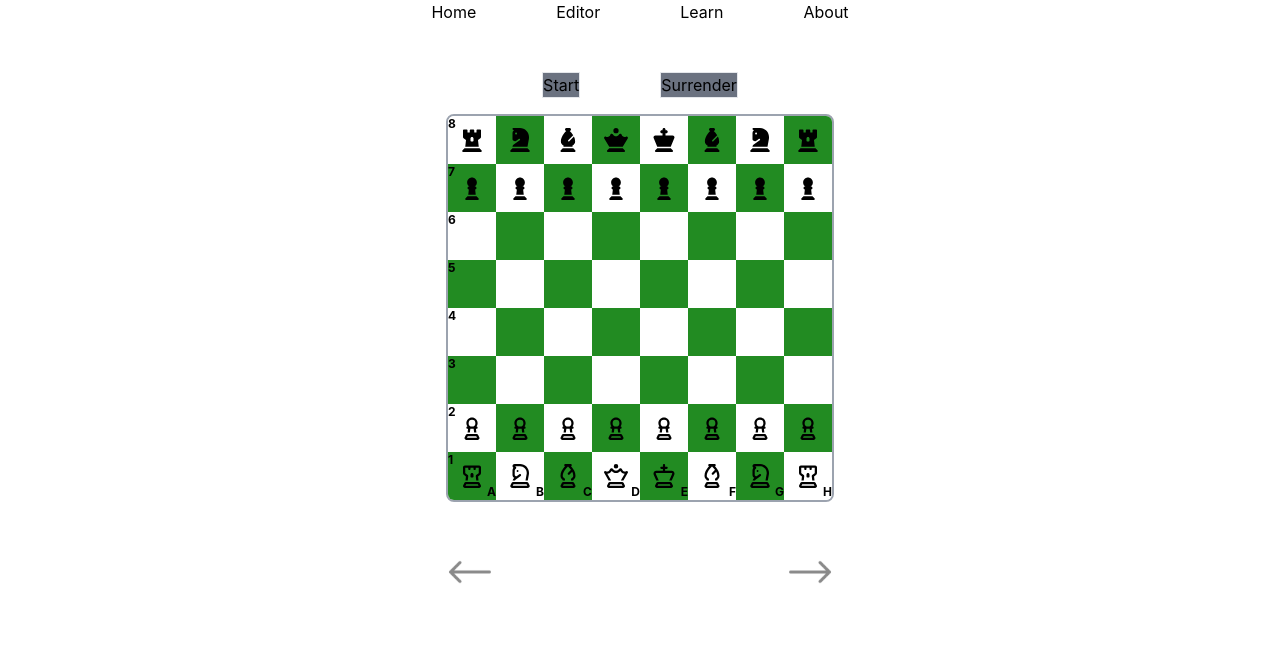
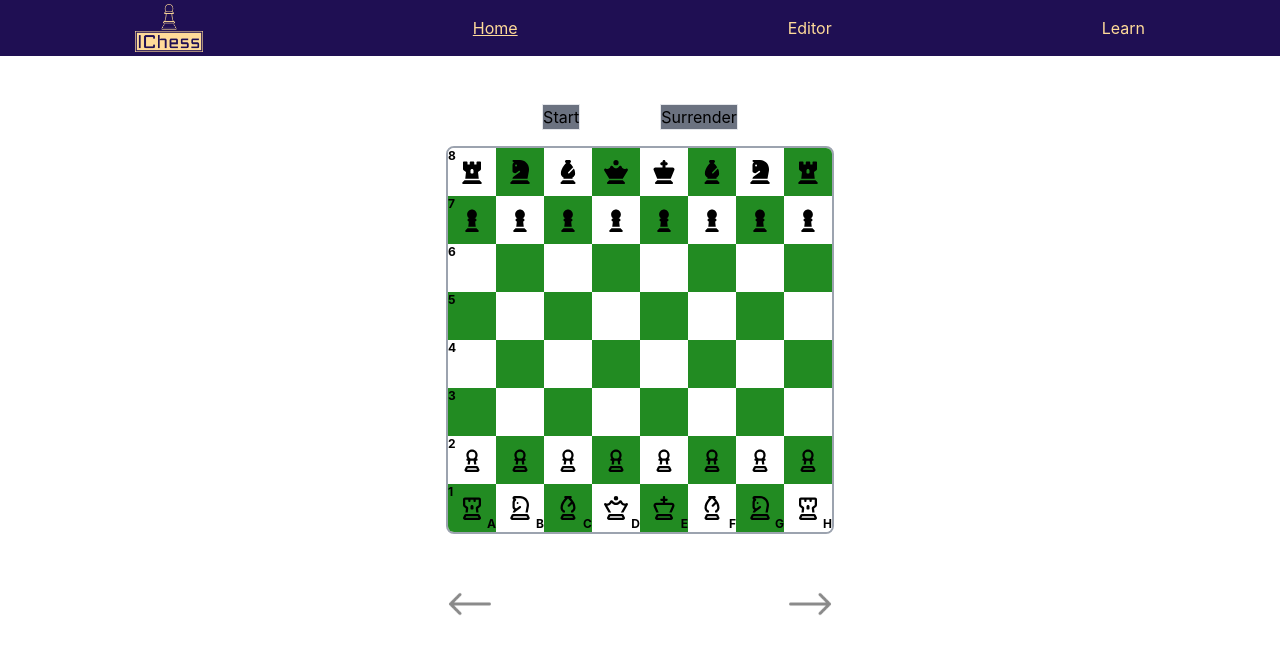
Before and after one commit to IsmaelMastronardi/chessboard, a React (Create React App) app: page / in a window 1280 px wide. Shown: the top 654 px of the page. Built offline with nearby package versions, Linux system fonts and the light colour scheme.

Commit message:
Refactor navigation component to update styling and add logo image

```diff
--- a/src/components/navigation.jsx
+++ b/src/components/navigation.jsx
@@ -1,24 +1,27 @@
 import { NavLink } from "react-router-dom";
+import '../styles/navigation.css';
 
 const Navigation = () => {
 return (
-  <nav className="bg-white ">
-    <ul className="flex justify-center gap-20">
+  <nav className="nav">
+    <ul>
       <li>
-        <NavLink to={'/'}>Home</NavLink>
+        <img src="../../../images/app_logo.png"/>
       </li>
       <li>
-        <NavLink to={'/editor'}>Editor</NavLink>
+        <NavLink to={'/'} activeclassname="active">
+          Home
+        </NavLink>
       </li>
       <li>
-        <a>
-          Learn
-        </a>
+        <NavLink to={'/editor'} activeclassname="active">
+          Editor
+        </NavLink>
       </li>
       <li>
-        <a>
-          About
-        </a>
+        <NavLink to={'/Learn'} activeclassname="active">
+        Learn
+        </NavLink>
       </li>
     </ul>
   </nav>
--- a/src/index.js
+++ b/src/index.js
@@ -2,7 +2,6 @@ import React from 'react';
 import ReactDOM from 'react-dom/client';
 import './index.css';
 import './styles/board.css';
-import './styles/navigation.css';
 import App from './App';
 import reportWebVitals from './reportWebVitals';
 import { Provider } from 'react-redux';
--- a/src/styles/navigation.css
+++ b/src/styles/navigation.css
@@ -0,0 +1,21 @@
+.nav ul {
+  background-color: #1F0F53;
+  color: #FFDB99;
+  @apply flex justify-around h-14;
+}
+
+li {
+  @apply flex items-center;
+}
+
+a {
+  @apply flex items-center object-contain;
+}
+
+img {
+  @apply h-12;
+}
+
+.active {
+  @apply underline;
+}
```
Also changed, not shown: public/images/app_logo.png (added).
